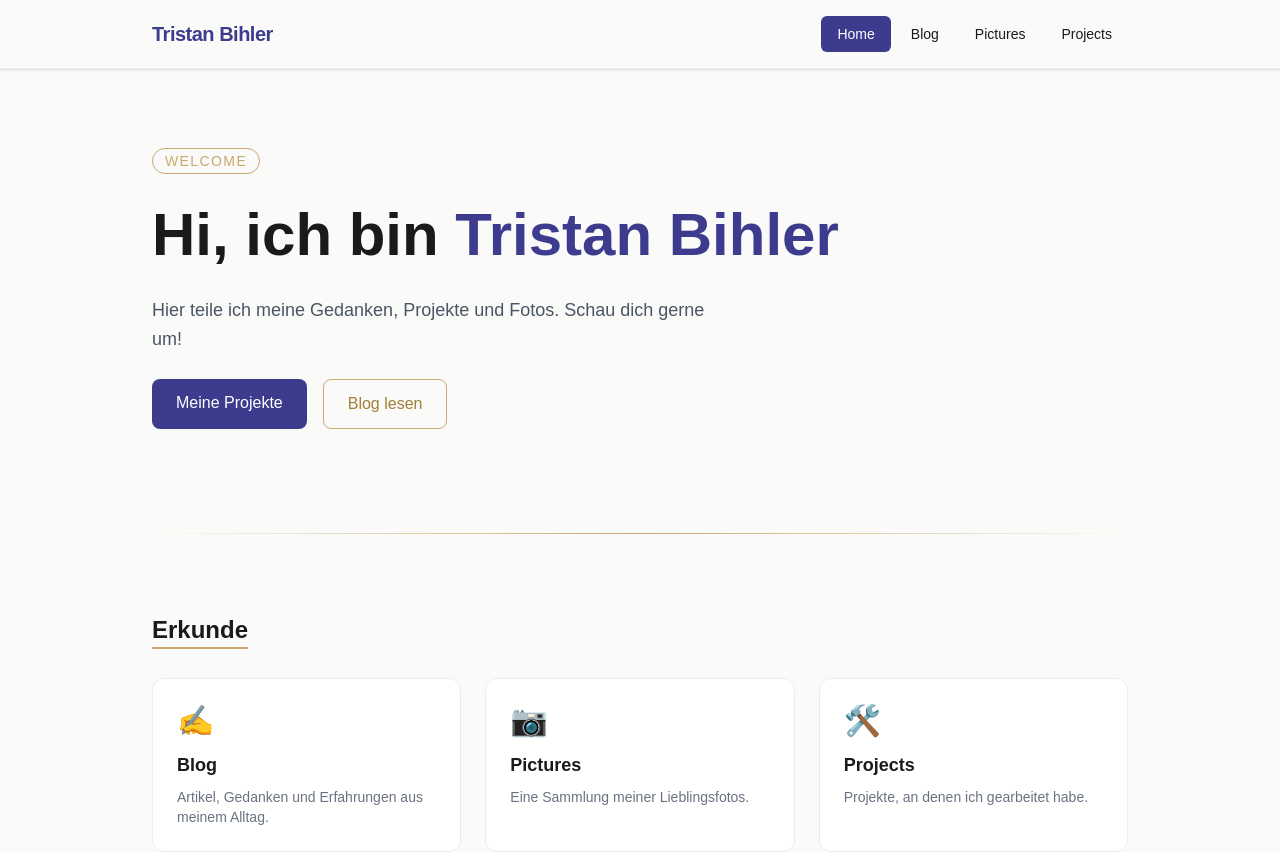
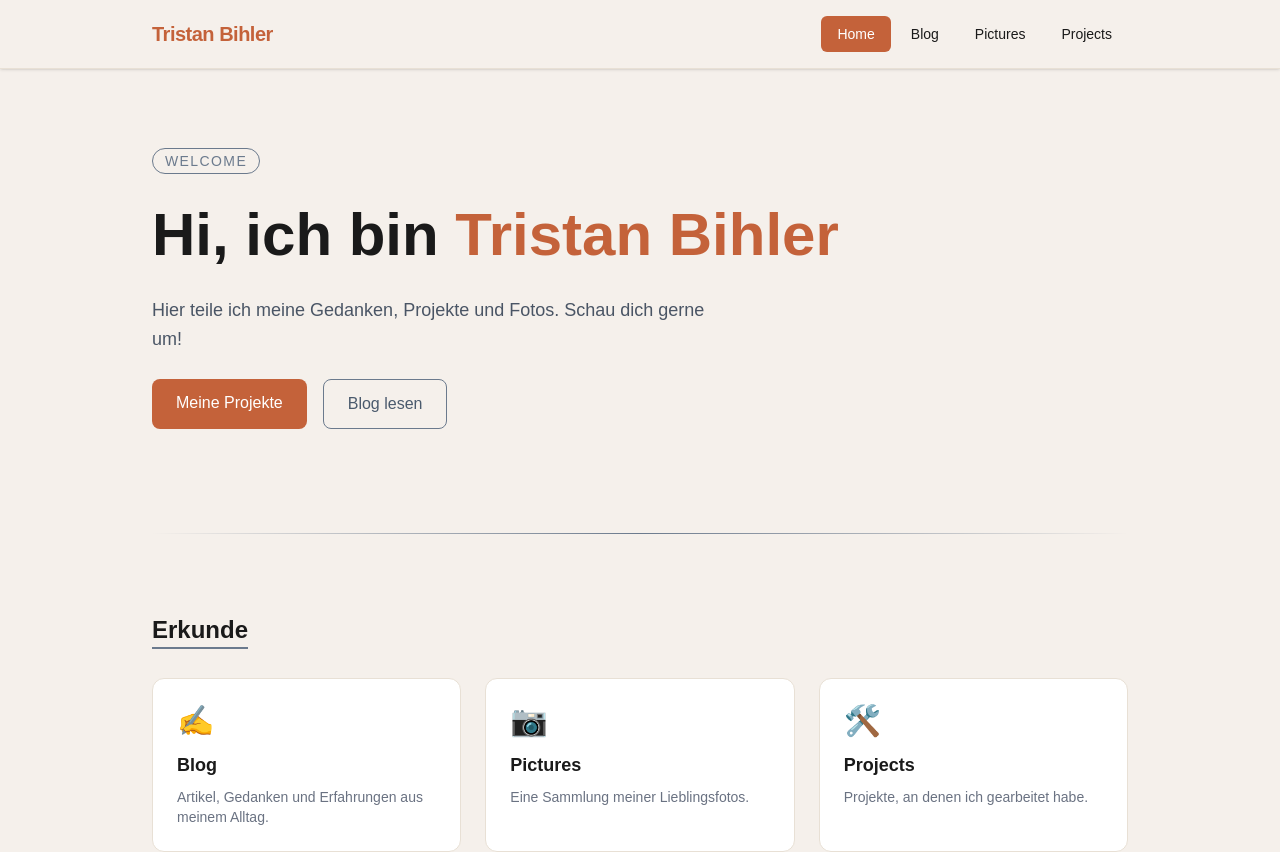
Before and after one commit to Tristan-Bihler/Website, a Next.js app: page / in a window 1280 px wide. Shown: the top 852 px of the page. Built offline with nearby package versions, Linux system fonts and the light colour scheme.

Commit message:
style: Switch to Slate & Terracotta color scheme
https://claude.ai/code/session_01Bxp4ckHJa5UGUWL6HedupW

```diff
--- a/src/app/globals.css
+++ b/src/app/globals.css
@@ -1,14 +1,14 @@
 @import "tailwindcss";
 
 :root {
-  --background: #FAFAF8;
+  --background: #F5F0EB;
   --foreground: #1a1a1a;
-  --cream: #FAFAF8;
-  --cream-dark: #EEECEA;
-  --red: #3D3B8E;
-  --red-dark: #2E2C6E;
-  --gold: #C9A96E;
-  --gold-dark: #A0803A;
+  --cream: #F5F0EB;
+  --cream-dark: #E8E0D5;
+  --red: #C4623A;
+  --red-dark: #A04A28;
+  --gold: #6B7A8D;
+  --gold-dark: #4A5A6D;
 }
 
 @theme inline {
```
